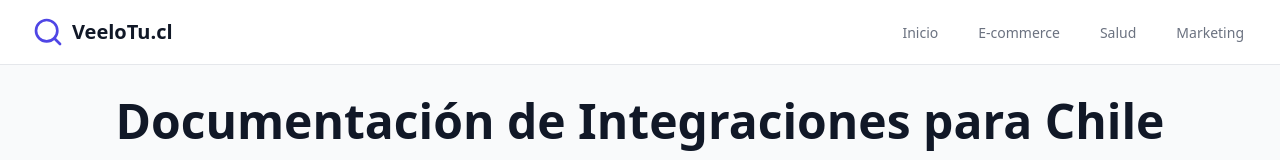
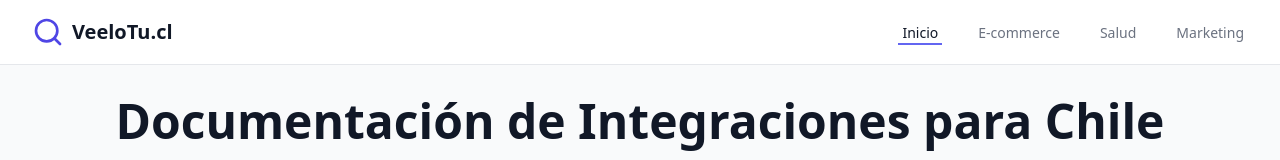
Before and after one commit to FelipeAndresBascunanMorales/integradocs, a React (Vite) app: page / in a window 1280 px wide. Shown: the top 160 px of the page. Built offline with nearby package versions, Linux system fonts and the light colour scheme.

Commit message:
fix: a few tweaks to the title
and i change the url icon because netlify aparently
take a look at the url with parameters

```diff
--- a/src/App.tsx
+++ b/src/App.tsx
@@ -7,6 +7,7 @@ import { Integration } from './pages/Integration'
 import { BrowserRouter as Router, Routes, Route }  from 'react-router-dom'
 
 function App() {
+  const hart = '❤'
 
   return (
     <Router>
@@ -16,7 +17,7 @@ function App() {
             <Route path="/" element={<Home />} />
             <Route path="/industry/:id" element={<Industry />} />
             <Route path="/integration/:id" element={<Integration />} />
-            <Route path="/:emojis" element={<Home />} />
+            <Route path={`/${hart}`} element={<Home />} />
           </Routes>
         </Layout>
       </SearchProvider>
--- a/src/components/Layout.tsx
+++ b/src/components/Layout.tsx
@@ -5,6 +5,7 @@ import { Link, } from 'react-router-dom';
 
 export function Layout({ children }: { children: ReactNode }) {
   const [isMenuOpen, setIsMenuOpen] = useState(false);
+  const hart = '❤'
 
   return (
     <div className="min-h-screen bg-gray-50">
@@ -13,7 +14,7 @@ export function Layout({ children }: { children: ReactNode }) {
         <div className="max-w-7xl mx-auto px-4 sm:px-6 lg:px-8">
           <div className="flex justify-between h-16">
             <div className="flex-1 flex items-center justify-between">
-            <Link to={`/%E2%9D%A4`}>
+            <Link to={`/${hart}`}>
               <div className="flex-shrink-0 flex items-center">
                 <Search className="h-8 w-8 text-indigo-600" />
                 <span className="ml-2 text-xl font-bold text-gray-900">VeeloTu.cl</span>
--- a/src/components/Navigation.tsx
+++ b/src/components/Navigation.tsx
@@ -1,5 +1,12 @@
 import { useEffect, useState } from 'react';
 import { Link, useLocation } from 'react-router-dom';
+
+const navigation = [
+  { name: 'Inicio', href: '/' },
+  { name: 'E-commerce', href: '/industry/ecommerce' },
+  { name: 'Salud', href: '/industry/healthcare' },
+  { name: 'Marketing', href: '/industry/marketing' },
+];
 
 export function Navigation({ mobile }: { mobile?: boolean }) {
   const emojis = ['❤', '🚀', '🔥', '🌟', '👋', '🍉', '🍓', '🍒']
@@ -8,18 +15,12 @@ export function Navigation({ mobile }: { mobile?: boolean }) {
   useEffect(() => {
     const newEmoji = emojis[Math.floor(Math.random() * emojis.length)]
     setRandomEmoji(newEmoji)
-    document.title = `veelotu.cl - ${newEmoji}`
+    document.title = `veelotu.cl - ${randomEmoji}`
     return () => {
       document.title = 'veelotu.cl'
     }
   })
 
-  const navigation = [
-    { name: 'Inicio', href: randomEmoji },
-    { name: 'E-commerce', href: '/industry/ecommerce' },
-    { name: 'Salud', href: '/industry/healthcare' },
-    { name: 'Marketing', href: '/industry/marketing' },
-  ];
 
   const location = useLocation();
 
```
